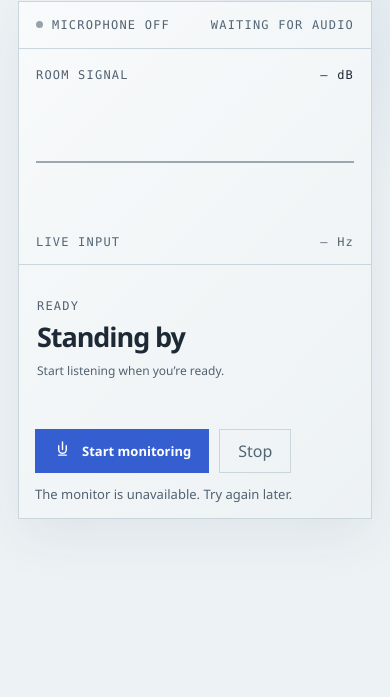
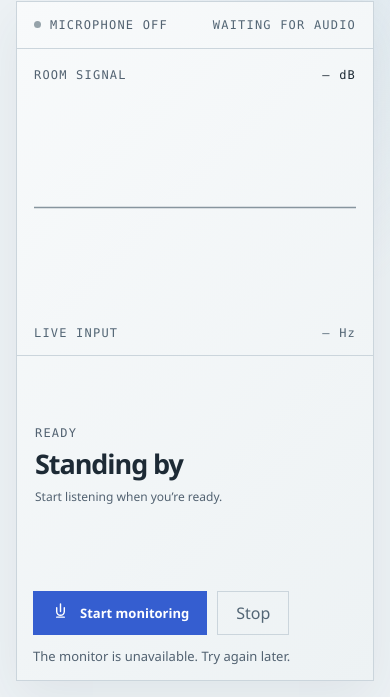
Before and after one commit to NasrallahRAFI/Functional-Project, a plain HTML site: page live/index.html in a window 390 px wide. Shown: the part 147-844 px from the top of the page. Drawn offline with Linux system fonts and the light colour scheme; no server answers.

Commit message:
Expand live monitor to fill viewport

```diff
--- a/live/styles.css
+++ b/live/styles.css
@@ -61,3 +61,18 @@ body{background:radial-gradient(ellipse at 84% 10%,#dce7ee 0%,transparent 34%),v
 .intro h1{font-size:clamp(30px,3.5vw,42px);line-height:1.08;letter-spacing:-.035em}
 .intro h1 em{font-weight:650;letter-spacing:-.03em}
 @media(max-width:760px){.intro{padding:26px 0 18px}.intro h1{font-size:clamp(28px,8vw,34px)}}
+body{min-height:100svh}
+.shell{width:min(1800px,calc(100% - 48px));height:100svh;display:flex;flex-direction:column}
+.topbar,.intro{flex:none}
+.monitor{flex:1;min-height:0;display:grid;grid-template-rows:48px minmax(0,1fr) 80px;margin-bottom:24px}
+.monitor-head{height:auto;min-height:47px}
+.monitor-body{min-height:0}
+.controls{min-height:80px}
+.signal-column{min-height:0}
+#waveform{flex:1;height:auto;min-height:132px}
+@media(max-width:760px){
+  .shell{width:calc(100% - 32px);height:auto;min-height:100svh}
+  .monitor{min-height:calc(100svh - 170px);grid-template-rows:auto minmax(0,1fr) auto;margin-bottom:16px}
+  .monitor-body{grid-template-rows:minmax(240px,1fr) minmax(170px,.72fr)}
+  #waveform{min-height:150px}
+}
```
